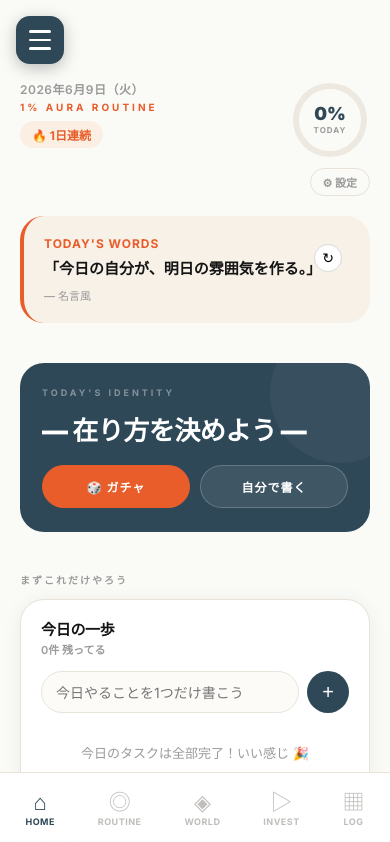
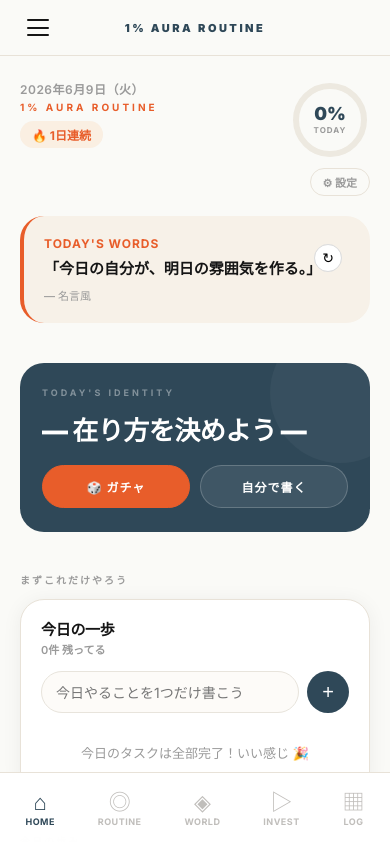
Before and after one commit to sharon-boop/aura-routine, a React (Vite) app: page / in a window 390 px wide. Shown: the top 842 px of the page. Built offline with nearby package versions, Linux system fonts and the light colour scheme.

Commit message:
fix: fixed topbar with hamburger, no overlap, mobile layout

```diff
--- a/src/App.jsx
+++ b/src/App.jsx
@@ -152,10 +152,14 @@ export default function App() {
         onClose={() => setSidebarOpen(false)}
       />
 
-      {/* Mobile hamburger button — fixed top-left */}
-      <button className="hamburger-btn" onClick={() => setSidebarOpen(s => !s)}>
-        <span /><span /><span />
-      </button>
+      {/* Mobile top header bar */}
+      <div className="mobile-topbar">
+        <button className="hamburger-btn" onClick={() => setSidebarOpen(s => !s)}>
+          <span /><span /><span />
+        </button>
+        <div className="mobile-topbar-title">1% AURA ROUTINE</div>
+        <div className="mobile-topbar-spacer" />
+      </div>
 
       <div className="main-area">
         <div className="page-content slide-up" key={`${nav}-${routineTab}-${worldTab}-${investTab}-${logTab}-${showSettings}`}>
--- a/src/styles.css
+++ b/src/styles.css
@@ -70,7 +70,7 @@ body{
   flex-direction:column;
 }
 
-/* ─── Desktop layout (1024px以上のみサイドバー表示) ─── */
+/* ─── Desktop layout (1024px以上) ─── */
 @media(min-width:1024px){
   .app-shell{flex-direction:row;}
   .sidebar-nav{display:flex!important;transform:translateX(0)!important;}
@@ -78,11 +78,11 @@ body{
   .main-area{margin-left:var(--sw);flex:1;}
   .page-content{max-width:800px;}
   .sidebar-backdrop{display:none!important;}
-  .hamburger-btn{display:none!important;}
+  .mobile-topbar{display:none!important;}
 }
+/* ─── Mobile/Tablet layout (1023px以下) ─── */
 @media(max-width:1023px){
-  .main-area{width:100%;}
-  .hamburger-btn{display:flex!important;}
+  .main-area{width:100%;padding-top:56px;}
 }
 
 /* ═══════════════════════════════════════════
@@ -113,24 +113,41 @@ body{
 }
 .sidebar-nav.sidebar-open{transform:translateX(0);}
 
-/* Hamburger button — fixed top-left, tablet/mobile only */
-.hamburger-btn{
+/* ─── Mobile top bar ─── */
+.mobile-topbar{
   display:none;
   position:fixed;
-  top:16px;
-  left:16px;
-  z-index:500;
-  width:48px;height:48px;
-  flex-direction:column;justify-content:center;align-items:center;gap:6px;
-  border:none;
-  background:var(--main);
-  cursor:pointer;
-  border-radius:14px;
-  box-shadow:0 4px 16px rgba(0,0,0,0.25);
+  top:0;left:0;right:0;
+  height:56px;
+  background:var(--bg);
+  border-bottom:1px solid var(--border);
+  align-items:center;
+  justify-content:space-between;
+  padding:0 16px;
+  z-index:400;
+  backdrop-filter:blur(12px);
+  -webkit-backdrop-filter:blur(12px);
+}
+@media(max-width:1023px){.mobile-topbar{display:flex;}}
+
+.mobile-topbar-title{
+  font-size:11px;font-weight:900;letter-spacing:2.5px;
+  text-transform:uppercase;color:var(--main);
+  position:absolute;left:50%;transform:translateX(-50%);
+}
+.mobile-topbar-spacer{width:44px;}
+
+/* Hamburger button — inside mobile topbar */
+.hamburger-btn{
+  width:44px;height:44px;
+  display:flex;flex-direction:column;justify-content:center;align-items:center;gap:5.5px;
+  border:none;background:transparent;cursor:pointer;padding:10px;
+  border-radius:10px;flex-shrink:0;
 }
 .hamburger-btn span{
-  display:block;width:22px;height:2.5px;
-  background:#fff;border-radius:2px;
+  display:block;width:22px;height:2px;
+  background:var(--ink);border-radius:2px;
+  transition:all 0.2s;
 }
 .sb-brand{
   padding:0 24px 28px;
@@ -196,7 +213,7 @@ body{
 /* ═══════════════════════════════════════════
    PAGE HEADERS
 ═══════════════════════════════════════════ */
-.ph{padding:80px 20px 20px;}
+.ph{padding:32px 20px 20px;}
 @media(min-width:1024px){.ph{padding:56px 36px 28px;}}
 .ph-eyebrow{
   font-size:10px;font-weight:600;letter-spacing:0.22em;
@@ -212,11 +229,17 @@ body{
 .sub-nav{
   display:flex;gap:0;overflow-x:auto;scrollbar-width:none;
   border-bottom:1px solid var(--border);
-  background:var(--bg);position:sticky;top:0;z-index:50;
+  background:var(--bg);
+  position:sticky;
+  top:0;          /* desktop: sticks to top */
+  z-index:50;
   padding:0 20px;
 }
+@media(max-width:1023px){
+  .sub-nav{top:56px;} /* mobile: sticks below topbar */
+}
 .sub-nav::-webkit-scrollbar{display:none;}
-@media(min-width:768px){.sub-nav{padding:0 32px;}}
+@media(min-width:1024px){.sub-nav{padding:0 32px;}}
 .sub-tab{
   flex-shrink:0;padding:16px 20px;
   font-size:14px;font-weight:700;letter-spacing:0.5px;
@@ -471,7 +494,7 @@ body{
    HOME — PROGRESS RING
 ═══════════════════════════════════════════ */
 .home-header-bar{
-  padding:80px 20px 20px;
+  padding:24px 20px 20px;
   display:flex;align-items:flex-start;
   justify-content:space-between;gap:16px;
 }
```
